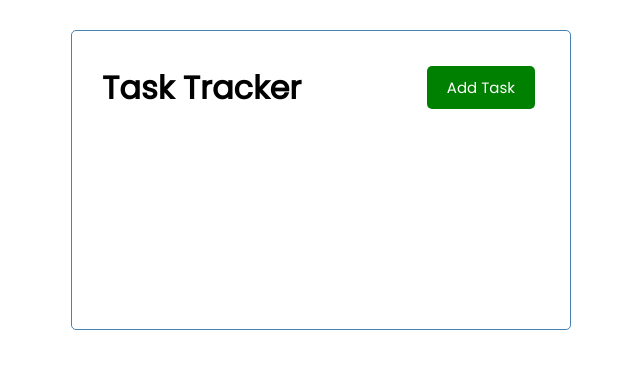
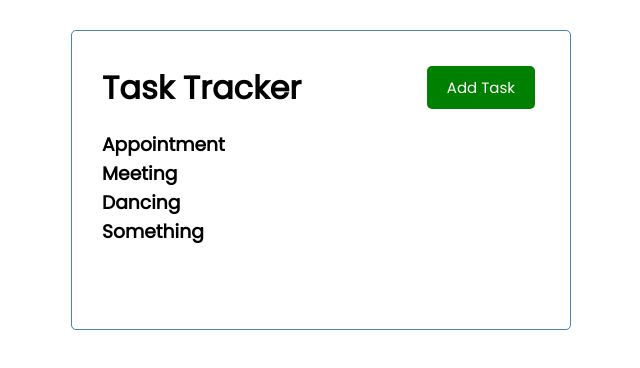
Before and after one commit to jash139/vue-task-tracker, a Vue app: page / in a window 1280 px wide. Shown: the top 368 px of the page, without its empty margins (319-959 px from the left). Built offline with nearby package versions, Linux system fonts and the light colour scheme.

Commit message:
Created Tasks component

```diff
--- a/src/App.vue
+++ b/src/App.vue
@@ -1,15 +1,19 @@
 <template>
   <div class="container">
     <Header title="Task Tracker" />
+    <Tasks :tasks="tasks" />
   </div>
 </template>
 
 <script>
 import Header from "./components/Header";
+import Tasks from "./components/Tasks";
+
 export default {
   name: "App",
   components: {
     Header,
+    Tasks,
   },
   data() {
     return {
--- /dev/null
+++ b/src/components/Tasks.vue
@@ -0,0 +1,14 @@
+<template>
+  <div :key="task.id" v-for="task in tasks">
+    <h3>{{ task.text }}</h3>
+  </div>
+</template>
+
+<script>
+export default {
+  name: "Tasks",
+  props: {
+    tasks: Array,
+  },
+};
+</script>
```
